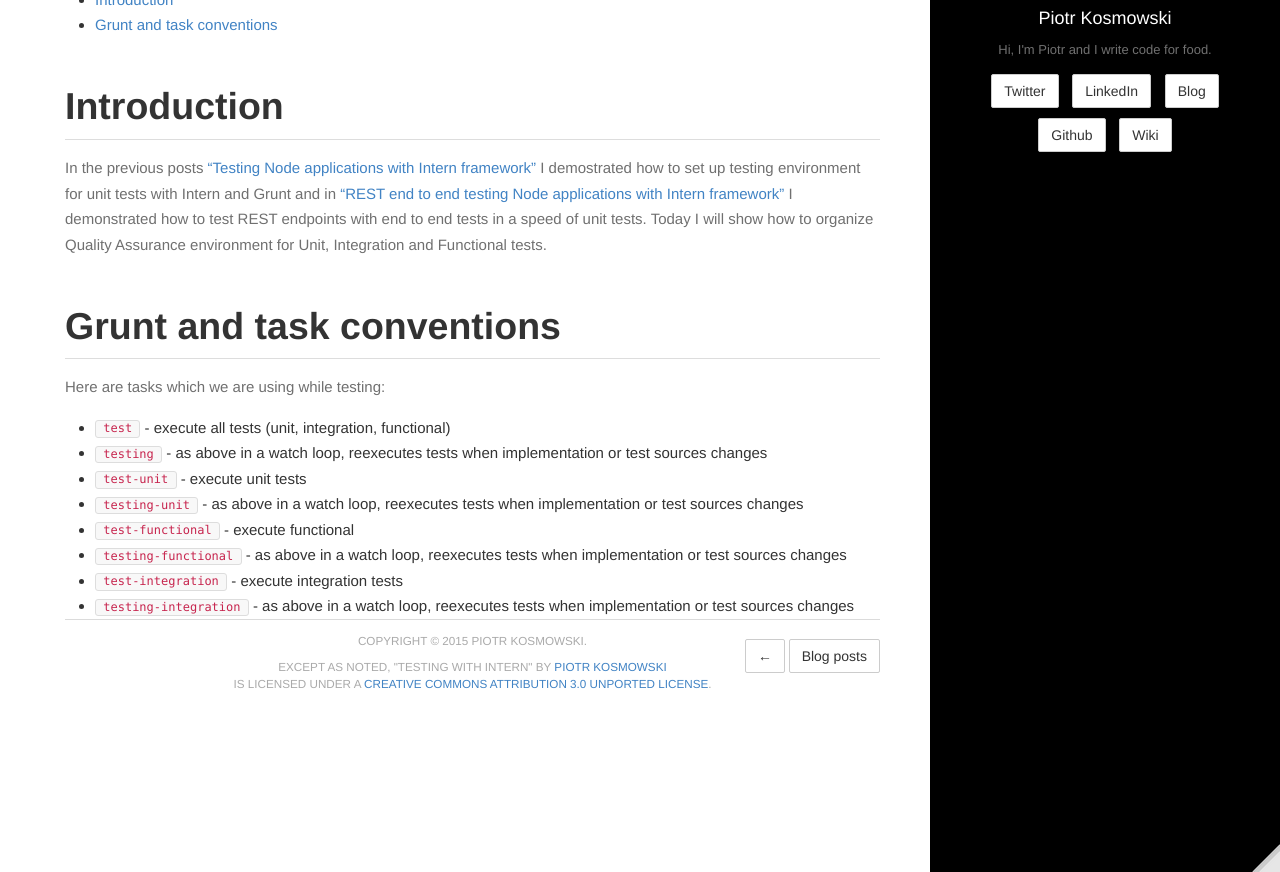
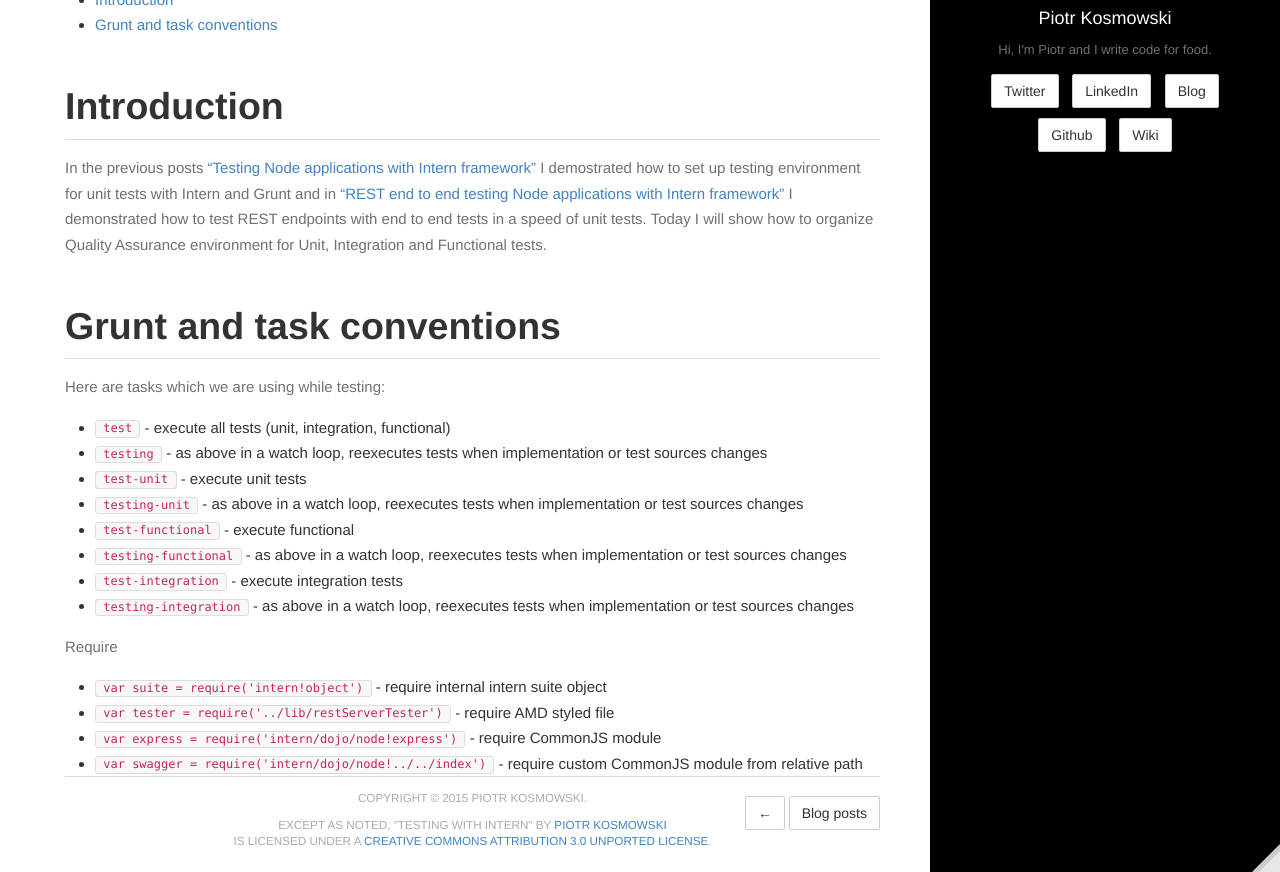
Before and after one commit to kospiotr/kospiotr.github.io, a Jekyll site: the page built from _posts/2015-04-06-testing_with_intern.md, in a window 1280 px wide and 1151 px high, cut to the strip 279-1151 px from the top of the window. Built offline with Jekyll 4.4.1, drawn with Linux system fonts in a browser that asks for light colours; Markdown is read by kramdown in place of the engine named in the settings.

Commit message:
Update 2015-04-06-testing_with_intern.md

```diff
--- a/_posts/2015-04-06-testing_with_intern.md
+++ b/_posts/2015-04-06-testing_with_intern.md
@@ -24,3 +24,10 @@ Here are tasks which we are using while testing:
 - `testing-functional` - as above in a watch loop, reexecutes tests when implementation or test sources changes
 - `test-integration` - execute integration tests
 - `testing-integration` - as above in a watch loop, reexecutes tests when implementation or test sources changes
+
+Require
+
+- `var suite = require('intern!object')` - require internal intern suite object
+- `var tester = require('../lib/restServerTester')` - require AMD styled file
+- `var express = require('intern/dojo/node!express')` - require CommonJS module
+- `var swagger = require('intern/dojo/node!../../index')` - require custom CommonJS module from relative path
```
